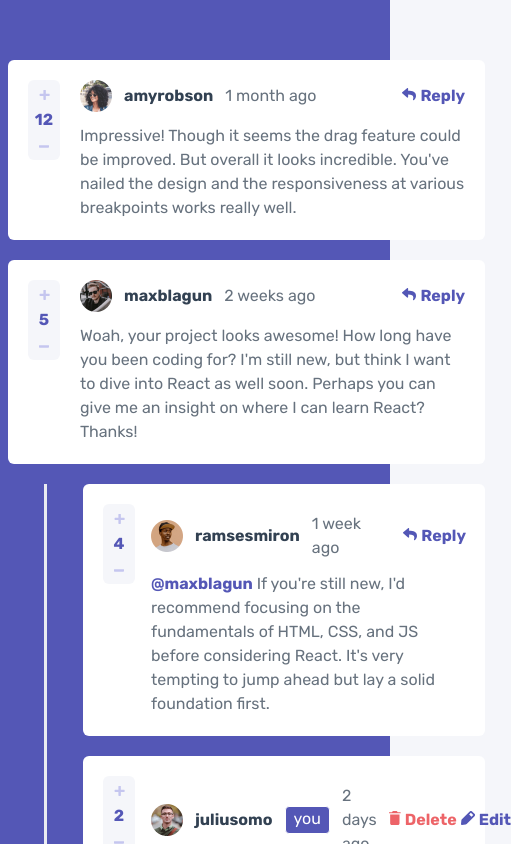
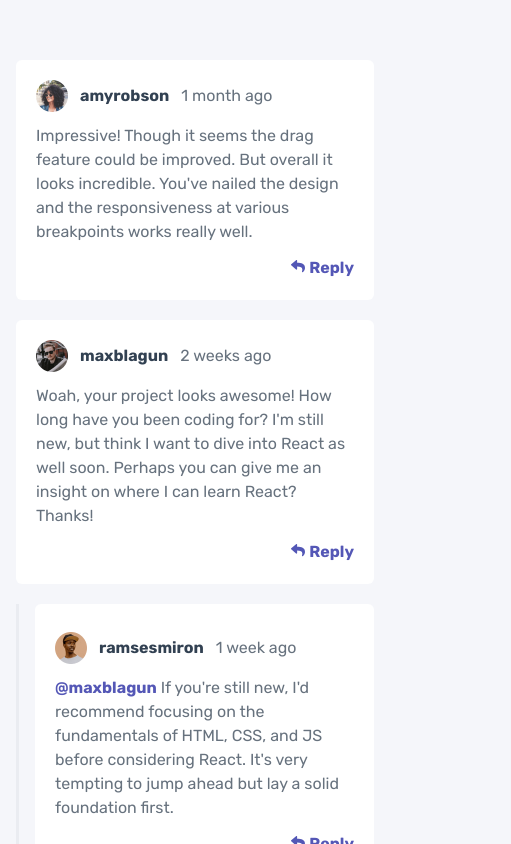
Before and after one commit to vishalbrdr/interactive-comment-section, a React (Vite) app: page / in a window 390 px wide. Shown: the top 844 px of the page, 511 px wide, since content can reach past the window. Built offline with nearby package versions, Linux system fonts and the light colour scheme.

Commit message:
Refactor UI styles and add mobile view support

```diff
--- a/src/App.tsx
+++ b/src/App.tsx
@@ -6,9 +6,9 @@ function App() {
   const { comments } = useCommentContext();
 
   return (
-    <main className="min-h-screen bg-primary-blue px-2 py-10">
-      <div className="w-fit  mx-auto">
-        <div className="max-w-[40rem]  space-y-5 my-5">
+    <main className="min-h-screen px-4 py-10">
+      <div className="w-fit mx-auto">
+        <div className="max-w-[40rem] space-y-5 my-5">
           {comments.map((comment) => (
             <Comment key={comment.id} comment={comment} />
           ))}
--- a/src/components/Comment.tsx
+++ b/src/components/Comment.tsx
@@ -33,21 +33,23 @@ export default function Comment({ comment }: CommentProps) {
     setIsEditing(false);
   };
 
+  const optionsProps = {
+    setIsReplying,
+    setIsEditing,
+    user: comment.user,
+    createdAt: comment.createdAt,
+    cmtId: [comment.id],
+  };
+
   return (
     <div>
       <div className="flex rounded-md bg-neutral-white gap-5 items-start p-5">
-        <div>
+        <div className="max-sm:hidden">
           <CommentScore comment={[comment]} />
         </div>
         <section className="grow">
           <div className="space-y-3">
-            <Header
-              setIsReplying={setIsReplying}
-              setIsEditing={setIsEditing}
-              user={comment.user}
-              createdAt={comment.createdAt}
-              cmtId={[comment.id]}
-            />
+            <Header optionsProps={optionsProps} />
             {isEditing ? (
               <form
                 onSubmit={handleEditComment}
@@ -70,9 +72,14 @@ export default function Comment({ comment }: CommentProps) {
                 </button>
               </form>
             ) : (
+              <>
                 <p className="whitespace-pre-line text-neutral-grayishBlue">
                   {comment.content}
                 </p>
+                <div className="flex sm:hidden gap-4 w-fit mt-4 ml-auto">
+                  <CommentOptions optionsProps={optionsProps} />
+                </div>
+              </>
             )}
           </div>
         </section>
@@ -86,7 +93,7 @@ export default function Comment({ comment }: CommentProps) {
           />
         </div>
       )}
-      <div className="border-l-[3px] ml-9 space-y-5 border-neutral-lightGray">
+      <div className="border-l-[3px] sm:ml-9 space-y-5 border-neutral-lightGray">
         {comment.replies.map((reply) => (
           <Reply reply={reply} key={reply.id} comment={comment} />
         ))}
@@ -96,59 +103,18 @@ export default function Comment({ comment }: CommentProps) {
 }
 
 function Header({
-  user,
-  createdAt,
-  cmtId,
-  setIsReplying,
-  setIsEditing,
+  optionsProps,
 }: {
+  optionsProps: {
     user: User;
     createdAt: string;
     cmtId: number[];
     setIsReplying: React.Dispatch<React.SetStateAction<boolean>>;
     setIsEditing: React.Dispatch<React.SetStateAction<boolean>>;
+  };
 }) {
   const { username } = useUserContext();
-  const dialog = useRef<null | HTMLDialogElement>(null);
-  const openDeleteModal = () => {
-    if (!dialog.current) return;
-    dialog.current.showModal();
-  };
-
-  const renderOptions = () => {
-    if (user.username === username) {
-      return (
-        <div className="flex gap-4 ml-auto">
-          <button
-            onClick={openDeleteModal}
-            className="flex items-baseline ml-auto gap-1"
-          >
-            <img src={deleteIcon} alt="deleteIcon" />
-            <span className="font-bold hover:text-primary-paleRed text-primary-red">
-              Delete
-            </span>
-          </button>
-          <DeleteCommentModal dialogRef={dialog} cmtId={cmtId} />
-          <button
-            onClick={() => setIsEditing(true)}
-            className="flex items-baseline ml-auto gap-1"
-          >
-            <img src={editIcon} alt="editIcon" />
-            <span className="font-bold text-primary-blue">Edit</span>
-          </button>
-        </div>
-      );
-    }
-    return (
-      <button
-        onClick={() => setIsReplying(true)}
-        className="flex items-baseline ml-auto gap-1"
-      >
-        <img src={replyIcon} alt="replyicon" />
-        <span className="font-bold text-primary-blue">Reply</span>
-      </button>
-    );
-  };
+  const { user, createdAt } = optionsProps;
   return (
     <header className="flex w-full items-center gap-3">
       <img className="w-8 h-8" src={user.image.png} alt="user" />
@@ -159,7 +125,9 @@ function Header({
         </div>
       )}
       <span className="text-neutral-grayishBlue">{createdAt}</span>
-      {renderOptions()}
+      <span className="ml-auto flex gap-4 max-sm:hidden">
+        <CommentOptions optionsProps={optionsProps} />
+      </span>
     </header>
   );
 }
@@ -183,23 +151,26 @@ function Reply({ reply, comment }: { reply: Rpy; comment: Cmt }) {
     editReply(newReply, comment.id);
     setIsEditing(false);
   };
+
+  const optionsProps = {
+    setIsReplying,
+    setIsEditing,
+    user: reply.user,
+    createdAt: reply.createdAt,
+    cmtId: [comment.id, reply.id],
+  };
+
   return (
     <>
       <div
         key={reply.id}
-        className="flex rounded-md my-5 p-5 bg-neutral-white ml-9 gap-4"
+        className="flex rounded-md my-5 p-5 bg-neutral-white sm:ml-9 ml-4 gap-4"
       >
-        <div>
+        <div className="max-sm:hidden">
           <CommentScore comment={[comment, reply]} />
         </div>
         <div className="mt-2 space-y-3 grow">
-          <Header
-            user={reply.user}
-            createdAt={reply.createdAt}
-            cmtId={[comment.id, reply.id]}
-            setIsReplying={setIsReplying}
-            setIsEditing={setIsEditing}
-          />
+          <Header optionsProps={optionsProps} />
           {isEditing ? (
             <form
               onSubmit={handleEditReply}
@@ -222,17 +193,24 @@ function Reply({ reply, comment }: { reply: Rpy; comment: Cmt }) {
               </button>
             </form>
           ) : (
+            <>
               <p className="text-neutral-grayishBlue">
                 <span className="text-primary-blue font-bold">
                   @{reply.replyingTo}
                 </span>{" "}
                 {reply.content}
               </p>
+              {/* mobile-view only */}
+              <div className="sm:hidden flex gap-4 w-fit mt-4 ml-auto">
+                <CommentOptions optionsProps={optionsProps} />
+              </div>
+              {/* mobile view only */}
+            </>
           )}
         </div>
       </div>
       {isReplying && (
-        <div className="mt-2 pl-10">
+        <div className="mt-2 sm:pl-5 ml-4">
           <CommentForm
             commentType="reply"
             comment={comment}
@@ -244,3 +222,54 @@ function Reply({ reply, comment }: { reply: Rpy; comment: Cmt }) {
     </>
   );
 }
+
+type OptionProps = {
+  optionsProps: {
+    setIsReplying: React.Dispatch<React.SetStateAction<boolean>>;
+    setIsEditing: React.Dispatch<React.SetStateAction<boolean>>;
+    user: User;
+    createdAt: string;
+    cmtId: number[];
+  };
+};
+
+function CommentOptions({ optionsProps }: OptionProps) {
+  const { user, cmtId, setIsEditing, setIsReplying } = optionsProps;
+  const { username } = useUserContext();
+  const dialog = useRef<null | HTMLDialogElement>(null);
+  const openDeleteModal = () => {
+    if (!dialog.current) return;
+    dialog.current.showModal();
+  };
+
+  if (user.username === username) {
+    return (
+      <>
+        <button
+          onClick={openDeleteModal}
+          className="flex hover:opacity-60 items-baseline gap-1"
+        >
+          <img src={deleteIcon} alt="deleteIcon" />
+          <span className="font-bold text-primary-red">Delete</span>
+        </button>
+        <DeleteCommentModal dialogRef={dialog} cmtId={cmtId} />
+        <button
+          onClick={() => setIsEditing(true)}
+          className="flex hover:opacity-60 items-baseline gap-1"
+        >
+          <img src={editIcon} alt="editIcon" />
+          <span className="font-bold text-primary-blue">Edit</span>
+        </button>
+      </>
+    );
+  }
+  return (
+    <button
+      onClick={() => setIsReplying(true)}
+      className="flex items-baseline gap-1 hover:opacity-60"
+    >
+      <img src={replyIcon} alt="replyicon" />
+      <span className="font-bold text-primary-blue">Reply</span>
+    </button>
+  );
+}
--- a/src/components/CommentForm.tsx
+++ b/src/components/CommentForm.tsx
@@ -79,6 +79,8 @@ function CommentForm({
       >
         {commentType === "comment" ? "send" : "reply"}
       </button>
+
+      {/* mobile view code start*/}
       <div className="sm:hidden flex justify-between w-full">
         <div>
           <img
@@ -94,6 +96,7 @@ function CommentForm({
           {commentType === "comment" ? "send" : "reply"}
         </button>
       </div>
+      {/* mobile view code end*/}
     </form>
   );
 }
--- a/src/components/DeleteCommentModal.tsx
+++ b/src/components/DeleteCommentModal.tsx
@@ -28,10 +28,16 @@ function DeleteCommentModal({ dialogRef, cmtId }: DeleteCommentModalProps) {
         can't be undone
       </p>
       <div className="flex text-neutral-white justify-between">
-        <button className="bg-neutral-grayishBlue btn" onClick={closeModal}>
+        <button
+          className="bg-neutral-grayishBlue hover:opacity-50 btn"
+          onClick={closeModal}
+        >
           No, Cancel
         </button>
-        <button onClick={handleDeleteComment} className="bg-primary-red btn">
+        <button
+          onClick={handleDeleteComment}
+          className="bg-primary-red hover:bg-primary-paleRed btn"
+        >
           Yes, Delete
         </button>
       </div>
```
Lines whose indentation alone changed are shown as unchanged.
